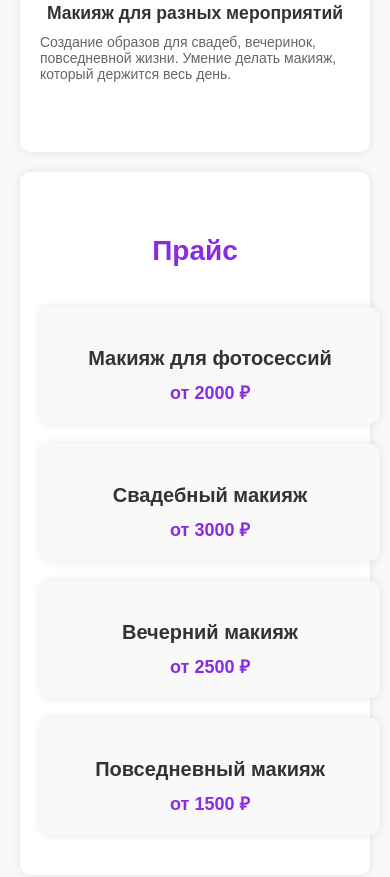
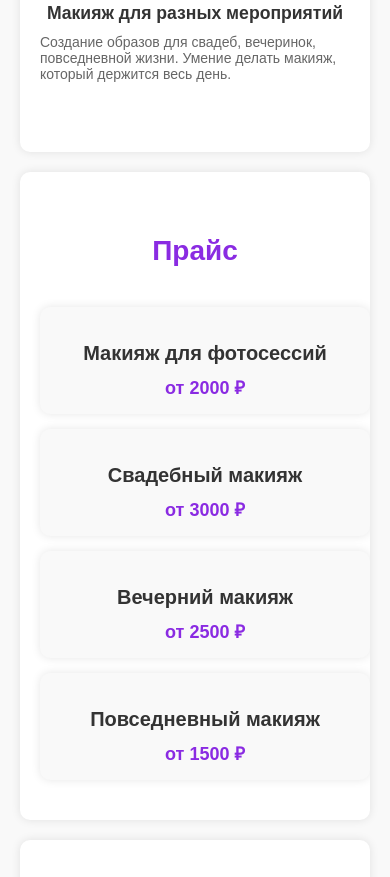
Before and after one commit to Irina-lol/makeup-artist-site, a plain HTML site: page index.html in a window 390 px wide. Shown: the part 2823-3700 px from the top of the page. Drawn offline with Linux system fonts and the light colour scheme.

Commit message:
Немного отредактировала карточки

```diff
--- a/style.css
+++ b/style.css
@@ -319,6 +319,7 @@ h2 {
   box-shadow: 0 0 10px rgba(0, 0, 0, 0.1);
   margin: 20px;
   text-align: center; /* Центрируем заголовок и содержимое */
+  overflow: hidden; /* Скрываем всё, что выходит за пределы секции */
 }
 
 #services h2 {
@@ -366,11 +367,13 @@ h2 {
   .price-list {
     flex-direction: column; /* Карточки идут одна под другой */
     align-items: center; /* Центрируем карточки */
+    gap: 15px; /* Уменьшаем расстояние между карточками */
   }
 
   .price-item {
     width: 100%; /* Карточки занимают всю ширину */
     max-width: 300px; /* Ограничиваем максимальную ширину */
+    padding: 15px; /* Уменьшаем отступы внутри карточки */
   }
 
   #services h2 {
```
